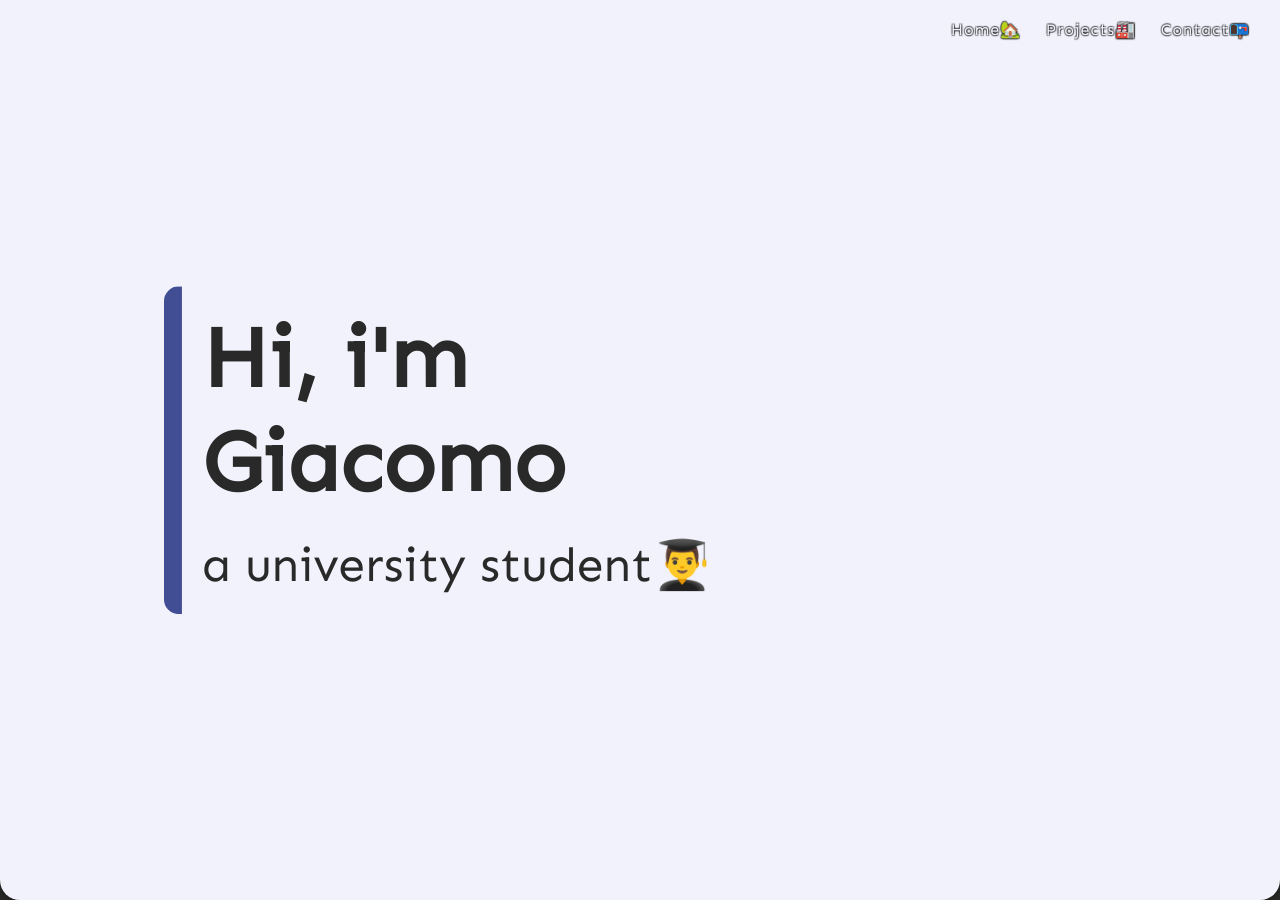
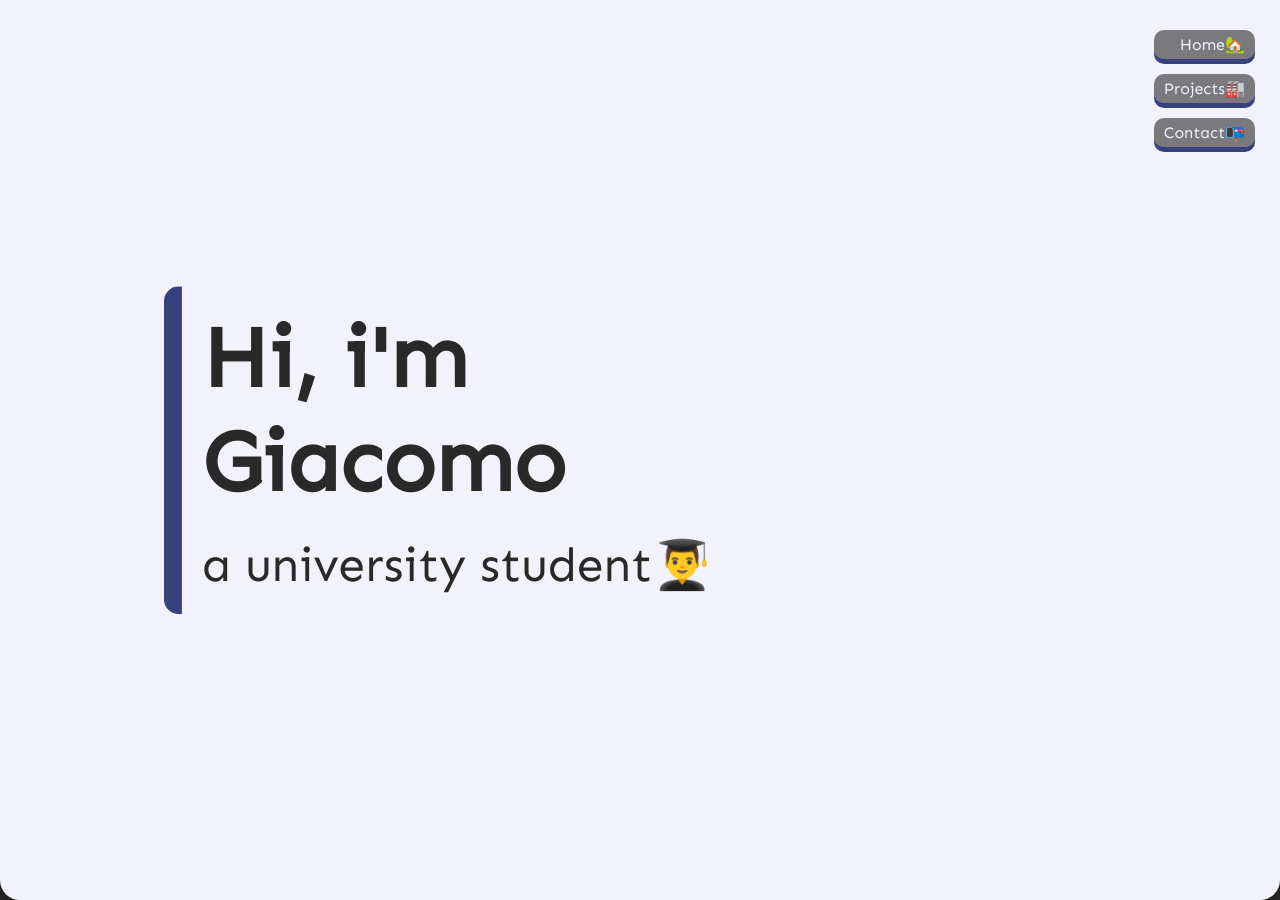
Before and after one commit to giacomoschiavo/giacomoschiavo.github.io, a Jekyll site: the page built from index.markdown, in a window 1280 px wide and 900 px high. Built offline with Jekyll 4.4.1, drawn with Linux system fonts in a browser that asks for light colours; nearby versions of some CDN libraries; some of the changed text lies outside the part shown.

Commit message:
Summary
added projects navigation file
added link to social networks
changed some basic colors

```diff
--- a/_data/navigation.yml
+++ /dev/null
@@ -1,6 +0,0 @@
-- name: Home
-  link: /
-- name: Blog
-  link: /blog.html
-- name: Progetti
-  link: /projects.html
--- a/_includes/footer.html
+++ b/_includes/footer.html
@@ -1,23 +1,23 @@
 <footer id="footer">
   <h4 id="footer-title">Contact me!🙋‍♂️</h4>
   <div id="footer-links">
-    <a href="#github" class="footer-link">
+    <a target="_blank" href="https://github.com/giacomoschiavo" class="footer-link">
       <i class="fab fa-github"></i>
       Github
     </a>
-    <a href="#linkedin" class="footer-link">
+    <a target="_blank" href="https://www.linkedin.com/in/giacomo-schiavo-a99a32185/" class="footer-link">
       <i class="fab fa-linkedin"></i>
       Linkedin
     </a>
-    <a href="#facebook" class="footer-link">
+    <a target="_blank" href="https://www.facebook.com/giacomoschiavo1209" class="footer-link">
       <i class="fab fa-facebook"></i>
       Facebook
     </a>
-    <a href="#instagram" class="footer-link">
+    <a target="_blank" href="https://www.instagram.com/giacomo.schiavo/" class="footer-link">
       <i class="fab fa-instagram"></i>
       Instagram
     </a>
-    <a href="mailto:webmaster@example.com" class="footer-link">
+    <a target="_blank" href="mailto:giacomo.schiavo12@gmail.com" class="footer-link">
       <i class="far fa-envelope-open"></i>
       Email me
     </a>
--- a/_includes/projects.html
+++ b/_includes/projects.html
@@ -1,16 +1,14 @@
 <section id="projects">
   <h2 id="projects-text">Projects👨‍💻</h2>
   <div id="div-projects">
-    {% for image in site.static_files %}
-    {% if image.path contains 'img/gallery' %}
+    {% for item in site.data.projects %}
     <article class="article-projects">
-      <img src="{{site.baseurl}}{{image.path}}">
+      <img src="{{item.thumbnail}}" alt="img-project">
       <div class="hidden-div">
-        <h6>Battle Of Heroes</h6>
-        <a href="#">Live demo</a>
+        <h6>{{item.name}}</h6>
+        <a href="{{item.link}}">Live demo🎮</a>
       </div>
     </article>
-    {% endif %}
     {% endfor %}
   </div>
   <div id="projects-more">
--- a/_sass/main.scss
+++ b/_sass/main.scss
@@ -1,7 +1,7 @@
 // https://coolors.co/f6f6f4-e8eaea-48ff96-1f1f21-323235
 $white: #F2F2FC;
 $black: #292929;
-$special: #424E93;
+$special: #37417D;
 
 @import "navbar";
 @import "heading";
--- a/_sass/navbar.scss
+++ b/_sass/navbar.scss
@@ -1,6 +1,5 @@
 #navbar {
   position: fixed;
-  left: 0;
   right: 0;
   top: 0;
   z-index: 99;
@@ -13,15 +12,15 @@
   transition: 0.5s;
   padding: 5px 10px;
   color: $white;
-  text-shadow: -0.9px 0.9px 1px rgba(0, 0, 0, 0.5), 0.9px 0.9px 1px rgba(0, 0, 0, 0.5), 0.9px -0.9px 1px rgba(0, 0, 0, 0.5), -0.9px -0.9px 1px rgba(0, 0, 0, 0.5);
-  display: inline-block;
-  border-bottom: 2px solid transparent;
-  letter-spacing: 1px;
+  display: block;
+  background-color: rgba(0, 0, 0, 0.5);
+  border-radius: 10px;
+  margin: 15px 5px;
+  box-shadow: 0 5px $special;
 }
 
 .navbar-link:hover {
   transition: 0.5s;
-  padding: 5px 20px;
-  border-bottom: 2px solid $special;
-  // color: $special;
+  box-shadow: 0 2px $special;
+  transform: translateY(3px);
 }
--- a/_sass/projects.scss
+++ b/_sass/projects.scss
@@ -92,15 +92,17 @@
 }
 
 #projects-more a{
-  color: $special;
-  font-size: 1.8vw;
-  padding: 20px;
+  transition: 0.4s;
+  color: $white;
+  font-size: 1.5vw;
+  padding: 15px;
   display: block;
   border-radius: 10px;
-  background-color: $white;
+  box-shadow: 2px 3px 5px rgba(0, 0, 0, 0.6);
+  background-color: $special;
 }
 
 #projects-more a:hover {
-  color: $special;
+  color: $black;
   background-color: $white;
 }
```
Also changed, not shown: _data/projects.yml (added, +12 -0 lines).
